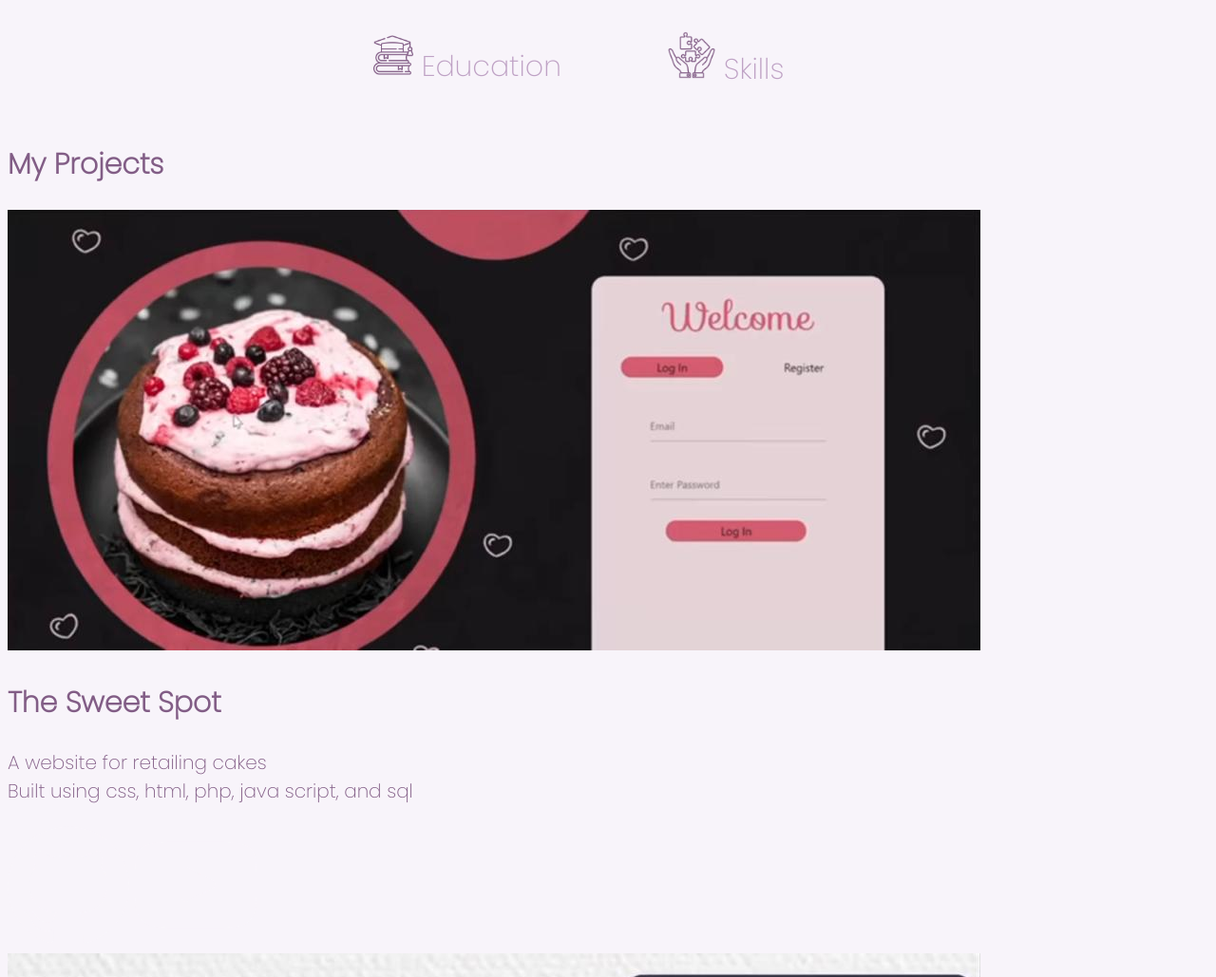
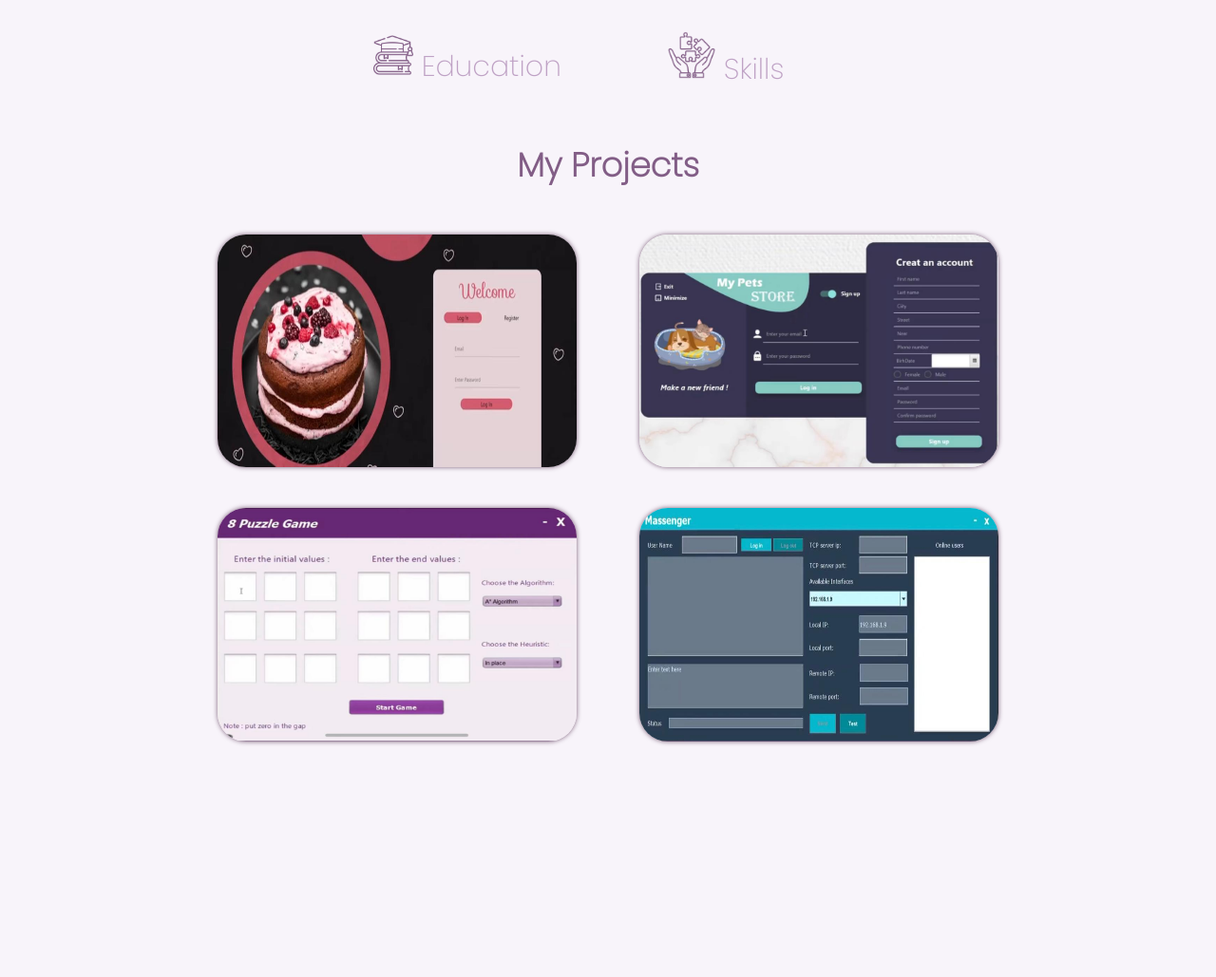
Before and after one commit to norasadder/MyPortfolio, a plain HTML site: page index.html in a window 1280 px wide. Shown: the part 1035-2064 px from the top of the page at 95% size. After the commit the page ends 1824 px from the top, so only its background shows below. Drawn offline with Linux system fonts and the light colour scheme.

Commit message:
added a transformation to the project cards

```diff
--- a/index.css
+++ b/index.css
@@ -315,3 +315,78 @@
     transform: scale(1.3);
     cursor: pointer;
   }
+
+  .projects h2 {
+    text-align: center;
+    font-size: 1.75rem;
+    line-height: 1rem;
+    width: 80%;
+    margin: auto;
+    margin-top: 3%;
+  }
+
+  .projects-container {
+    display: grid;
+    width: 65%;
+    margin: auto;
+    grid-template-columns: 1fr 1fr;
+    gap: 8%;
+    margin-top: 5%;
+  }
+
+  .project-item {
+    position: relative;
+    color: var(--purple-light);
+    border-radius: 1.5rem;
+    overflow: hidden;
+    box-shadow: 0 0 5px rgba(49, 7, 42, 0.63);
+    transition: 1s;
+  }
+
+  .project-item:hover {
+    transform: scale(1.1);
+  }
+
+  .project-item img {
+    width: 100%;
+    height: 100%;
+  }
+
+  .project-description {
+    position: absolute;
+    width: 100%;
+    height: 100%;
+    top: 0;
+    text-align: center;
+    background-color: var(--purple-dark);
+    opacity: 0.85;
+    color: var(--backgroundColor);
+    padding: 3%;
+    box-sizing: border-box;
+    transform: translateY(100%);
+    transition: 1s;
+  }
+
+  .project-item:hover .project-description {
+    transform: translateY(0%);
+  }
+
+  .project-description h2 {
+    font-size: 1.25rem;
+    line-height: 0.1rem;
+    font-weight: bold;
+    color: var(--backgroundColor);
+  }
+
+  .project-description p {
+    color: var(--backgroundColor);
+    font-size: 0.9rem;
+  }
+
+  .git-demo-container {
+    display: flex;
+    width: 80%;
+    margin: auto;
+    height: 25%;
+    justify-content: space-around;
+  }
--- a/index.html
+++ b/index.html
@@ -6,6 +6,7 @@
     <meta name="description" content="My Portfolio" />
     <title>Nora's Portfolio</title>
     <link rel="stylesheet" href="index.css" type="text/css" />
+    <script src="index.js"></script>
     <link rel="preconnect" href="https://fonts.googleapis.com" />
     <link rel="preconnect" href="https://fonts.gstatic.com" crossorigin />
     <link
```
